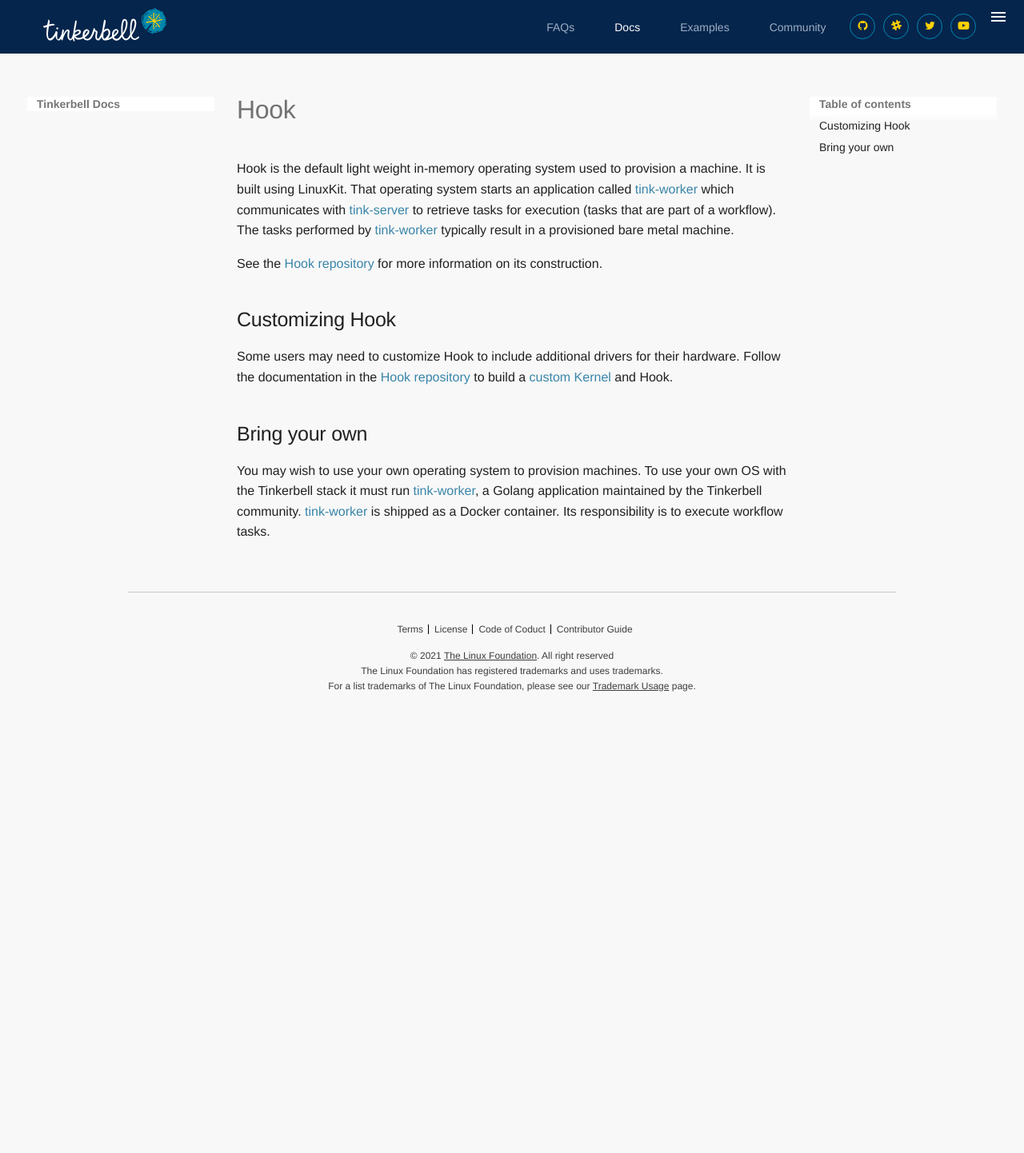
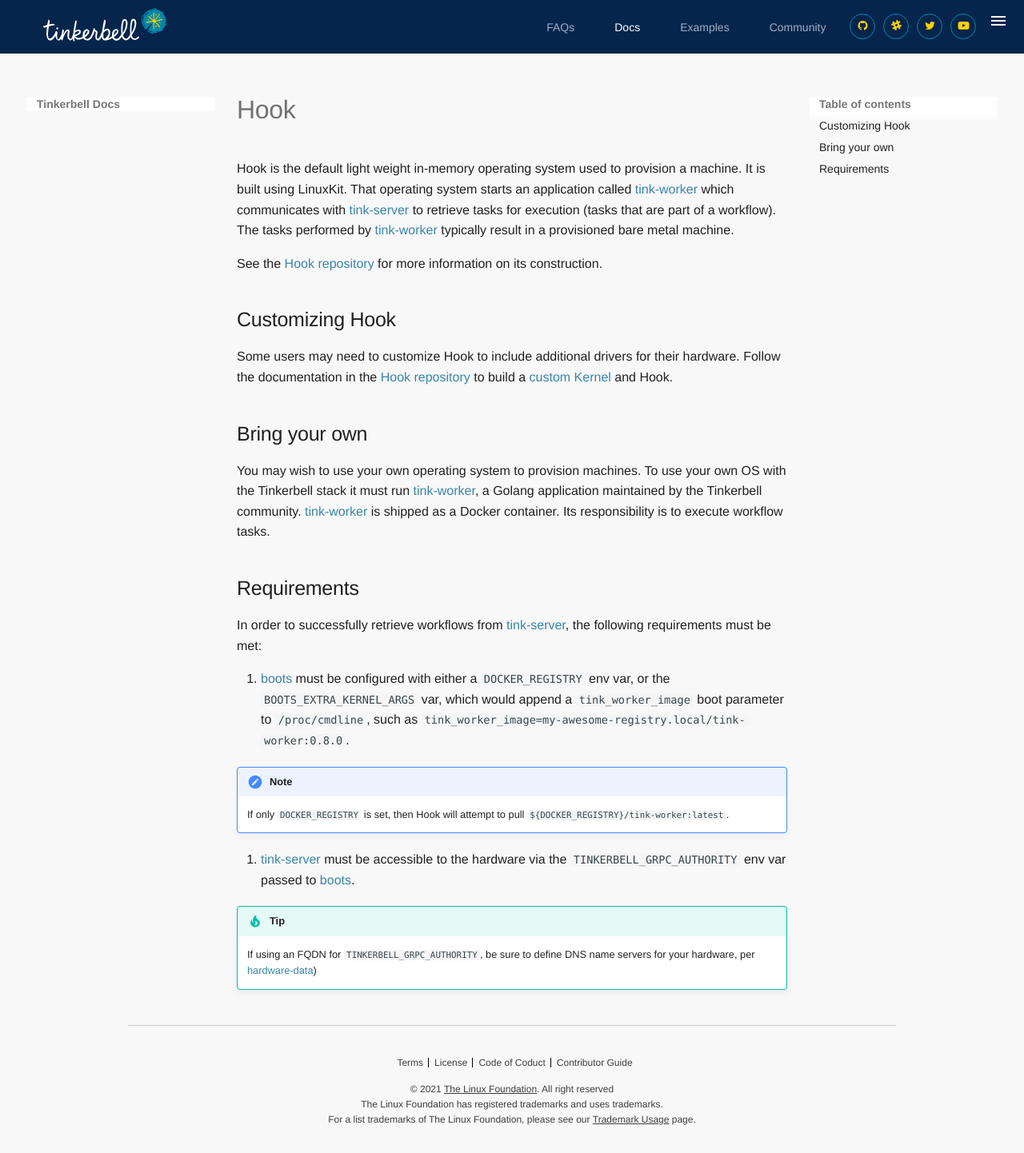
Before and after one commit to tinkerbell/tinkerbell-docs, an MkDocs documentation site: the page built from docs/services/hook.md, in a window 1280 px wide. Shown: the whole page at 80% size. Built offline with MkDocs 1.6.1 and Material for MkDocs 9.7.7, drawn with Linux system fonts in a browser that asks for light colours; some web fonts are replaced; before the commit the page ends 900 px from its top, so only the background shows below that.

Commit message:
Add troubleshooting details re hook/tink-worker
Signed-off-by: David Young <davidy@funkypenguin.co.nz>

```diff
--- a/docs/services/hook.md
+++ b/docs/services/hook.md
@@ -25,7 +25,19 @@ To use your own OS with the Tinkerbell stack it must run [tink-worker], a Golang
 [tink-worker] is shipped as a Docker container.
 Its responsibility is to execute workflow tasks.
 
-<!-- TODO Elaborate on Tink worker configuration requirements for it to retrieve the correct workflows. -->
+## Requirements
+
+In order to successfully retrieve workflows from [tink-server], the following requirements must be met:
+
+1. [boots] must be configured with either a `DOCKER_REGISTRY` env var, or the `BOOTS_EXTRA_KERNEL_ARGS` var, which would append a `tink_worker_image` boot parameter to `/proc/cmdline`, such as `tink_worker_image=my-awesome-registry.local/tink-worker:0.8.0`.
+
+!!! note
+    If only `DOCKER_REGISTRY` is set, then Hook will attempt to pull `${DOCKER_REGISTRY}/tink-worker:latest`.
+
+2. [tink-server] must be accessible to the hardware via the `TINKERBELL_GRPC_AUTHORITY` env var passed to [boots].
+
+!!! tip
+    If using an FQDN for `TINKERBELL_GRPC_AUTHORITY`, be sure to define DNS name servers for your hardware, per [hardware-data])
 
 [alpine linux]: https://alpinelinux.org
 [linuxkit]: https://github.com/linuxkit/linuxkit
@@ -33,6 +45,8 @@ Its responsibility is to execute workflow tasks.
 [tink]: https://github.com/tinkerbell/tink
 [tink-server]: /services/tink-server
 [tink-worker]: /services/tink-worker
+[hardware-data]: /hardware-data
+[boots]: /services/boots
 [workflow]: /workflows/working-with-workflows
 [hook repository]: https://github.com/tinkerbell/hook
 [custom kernel]: https://github.com/tinkerbell/hook/tree/main/kernel
```
Also changed, not shown: docs/troubleshooting.md (+14 -0 lines).
